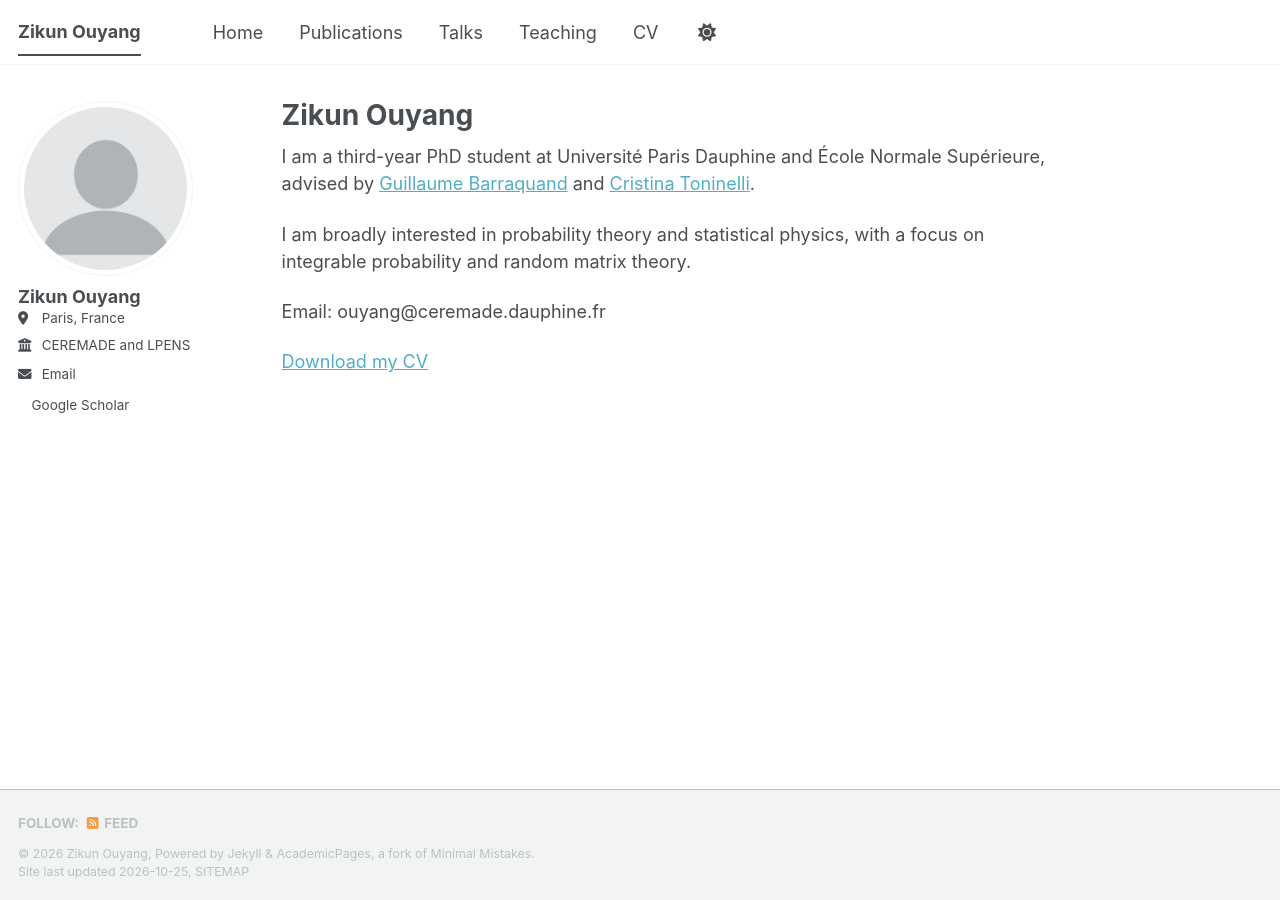
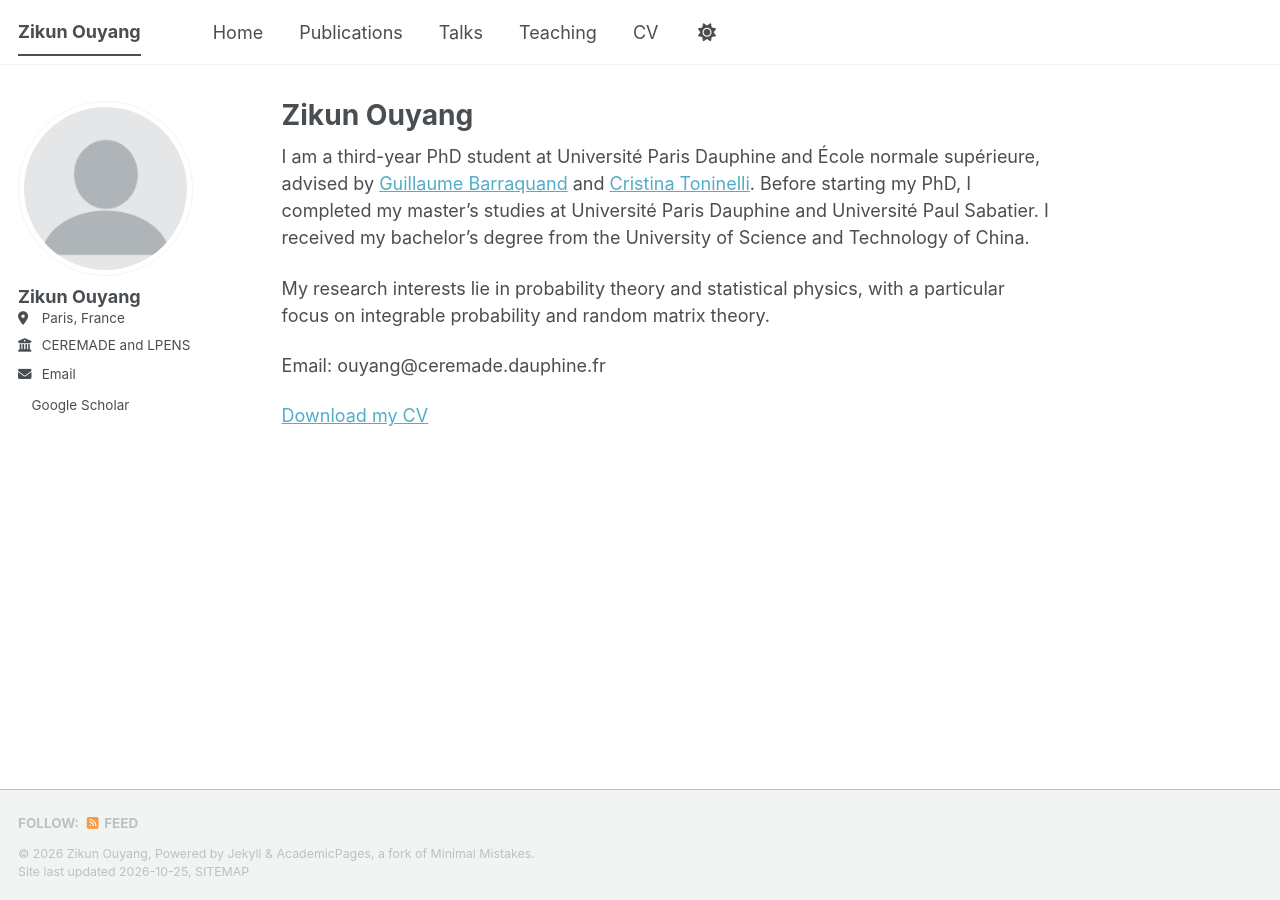
Before and after one commit to ZikunOuyang/zikunouyang.github.io, a Jekyll site: the page built from _pages/about.md, in a window 1280 px wide. Built offline with Jekyll 4.4.1, drawn with Linux system fonts in a browser that asks for light colours; a style sheet for code colours, icons or effects is not loaded.

Commit message:
Update about.md

```diff
--- a/_pages/about.md
+++ b/_pages/about.md
@@ -7,9 +7,9 @@ redirect_from:
   - /about.html
 ---
 
-I am a third-year PhD student at Université Paris Dauphine and École Normale Supérieure, advised by [Guillaume Barraquand](https://www.phys.ens.fr/~barraquand/) and [Cristina Toninelli](https://www.ceremade.dauphine.fr/~toninelli/).
+I am a third-year PhD student at Université Paris Dauphine and École normale supérieure, advised by [Guillaume Barraquand](https://www.phys.ens.fr/~barraquand/) and [Cristina Toninelli](https://www.ceremade.dauphine.fr/~toninelli/). Before starting my PhD, I completed my master's studies at Université Paris Dauphine and Université Paul Sabatier. I received my bachelor's degree from the University of Science and Technology of China.
 
-I am broadly interested in probability theory and statistical physics, with a focus on integrable probability and random matrix theory.
+My research interests lie in probability theory and statistical physics, with a particular focus on integrable probability and random matrix theory.
 
 Email: ouyang@ceremade.dauphine.fr
 
```
